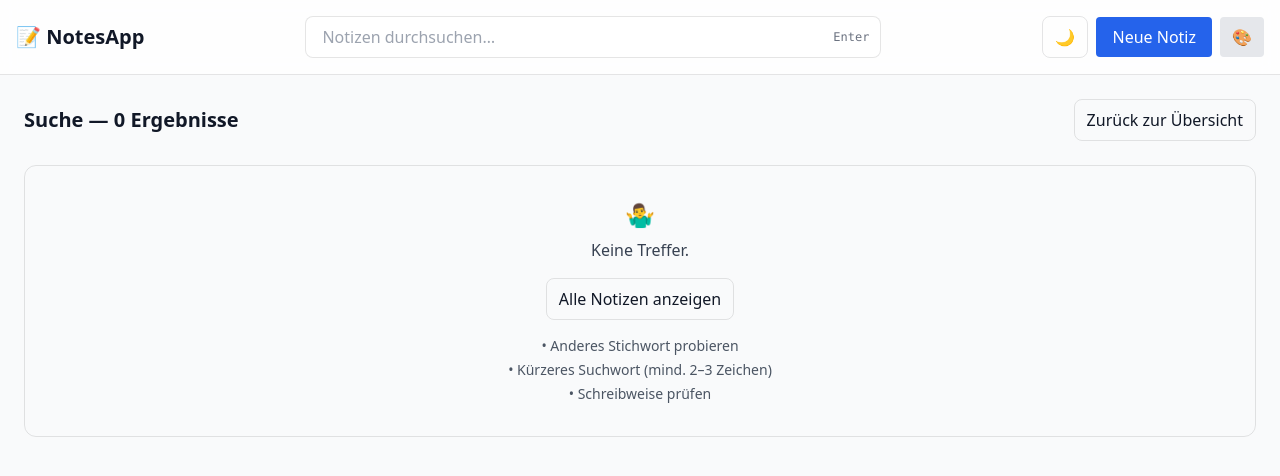
After one commit to SwallowMyJinx/Notesapp, a Django app: page /notes/search/ in a window 1280 px wide. The commit adds this page. Shown: the top 476 px of the page. Run offline with Django 5.2, Linux system fonts and the light colour scheme; some libraries are stand-ins or nearby versions.

Commit message:
Searchbar with autocomplete added

```diff
--- a/notesapp/notes/templates/base.html
+++ b/notesapp/notes/templates/base.html
@@ -15,28 +15,25 @@
   <title>{% block title %}Notes{% endblock %}</title>
   <meta name="color-scheme" content="light dark" />
 
-  <!-- (Optional) Verhindert FOUC: setzt .dark so früh wie möglich -->
+  <!-- (Optional) Verhindert FOUC: setzt .dark früh -->
   <script>
     (function () {
-      const saved = localStorage.getItem('theme'); // 'dark' | 'light' | null
+      const saved = localStorage.getItem('theme');
       const dark = saved ? saved === 'dark' : window.matchMedia('(prefers-color-scheme: dark)').matches;
       if (dark) document.documentElement.classList.add('dark');
     })();
   </script>
 
-  <!-- Tailwind CDN zuerst laden -->
+  <!-- Tailwind CDN -->
   <script src="https://cdn.tailwindcss.com"></script>
-  <!-- Dann konfigurieren -->
+  <!-- Tailwind Konfig -->
   <script>
-    tailwind.config = {
-      darkMode: 'class'
-    };
+    tailwind.config = { darkMode: 'class' };
   </script>
 
   <!-- Alpine.js -->
   <script defer src="https://unpkg.com/alpinejs@3.x.x/dist/cdn.min.js"></script>
 
-  <!-- x-cloak Hilfsklasse -->
   <style>[x-cloak]{display:none!important}</style>
 
   <!-- Alpine Store -->
@@ -49,14 +46,114 @@
         close() { this.openDrawer = false; this.noteId = null; }
       });
     });
+
+    // Autocomplete-Logik
+    function noteSearch() {
+      return {
+        q: new URLSearchParams(window.location.search).get('q') || '',
+        results: [],
+        open: false,
+        activeIndex: -1,
+        listId: 'search-list-' + Math.random().toString(36).slice(2),
+        suggest() {
+          const term = this.q.trim();
+          if (!term) { this.results = []; this.open = false; return; }
+          fetch(`{% url 'search_suggest' %}?q=` + encodeURIComponent(term))
+            .then(r => r.json())
+            .then(({ results }) => {
+              this.results = results || [];
+              this.open = this.results.length > 0;
+              this.activeIndex = -1;
+            })
+            .catch(() => { this.results = []; this.open = false; });
+        },
+        next() {
+          if (!this.open || !this.results.length) return;
+          this.activeIndex = (this.activeIndex + 1) % this.results.length;
+          this.scrollActiveIntoView();
+        },
+        prev() {
+          if (!this.open || !this.results.length) return;
+          this.activeIndex = (this.activeIndex - 1 + this.results.length) % this.results.length;
+          this.scrollActiveIntoView();
+        },
+        choose(i) {
+          const r = this.results[i];
+          if (!r) return;
+          window.location = r.url;
+          this.close();
+        },
+        go() {
+          if (this.activeIndex >= 0 && this.results[this.activeIndex]) {
+            window.location = this.results[this.activeIndex].url;
+          } else {
+            window.location = `{% url 'search' %}?q=` + encodeURIComponent(this.q.trim());
+          }
+          this.close();
+        },
+        close() { this.open = false; this.activeIndex = -1; },
+        hover(i) { this.activeIndex = i; },
+        scrollActiveIntoView() {
+          queueMicrotask(() => {
+            const el = document.querySelector(`#${this.listId} [data-idx='${this.activeIndex}']`);
+            if (el) el.scrollIntoView({ block: 'nearest' });
+          });
+        },
+      }
+    }
   </script>
 </head>
 
 <body class="bg-gray-50 text-gray-900 dark:bg-gray-900 dark:text-white">
   <!-- Navbar -->
   <nav class="p-4 bg-white/80 dark:bg-gray-800/80 backdrop-blur border-b border-black/10 dark:border-white/10
-              flex justify-between items-center">
+              flex flex-wrap gap-3 items-center justify-between">
     <h1 class="text-xl font-bold">📝 NotesApp</h1>
+
+    <!-- Suche mit Autocomplete -->
+    <div class="flex-1 max-w-xl w-full relative" x-data="noteSearch()" @keydown.escape="close()" @click.outside="close()">
+      <label for="q" class="sr-only">Suche</label>
+      <div class="relative">
+        <input id="q" name="q" type="search" x-model="q"
+               @input.debounce.200ms="suggest"
+               @keydown.arrow-down.prevent="next()"
+               @keydown.arrow-up.prevent="prev()"
+               @keydown.enter.prevent="go()"
+               role="combobox"
+               :aria-expanded="open ? 'true' : 'false'"
+               :aria-controls="listId"
+               placeholder="Notizen durchsuchen…"
+               class="w-full px-4 py-2 rounded-lg border border-black/10 dark:border-white/10
+                      bg-white/80 dark:bg-gray-800/80 backdrop-blur
+                      focus:outline-none focus:ring-2 focus:ring-blue-500" />
+        <kbd class="absolute right-3 top-1/2 -translate-y-1/2 text-xs text-gray-500 dark:text-gray-400">Enter</kbd>
+      </div>
+
+      <!-- Dropdown -->
+      <ul x-show="open && results.length" x-cloak
+          :id="listId"
+          class="absolute z-50 mt-2 w-full max-h-72 overflow-auto
+                 rounded-lg border border-black/10 dark:border-white/10
+                 bg-white dark:bg-gray-800 shadow-lg">
+        <template x-for="(r, i) in results" :key="r.id">
+          <li :data-idx="i"
+              :class="i === activeIndex ? 'bg-black/5 dark:bg-white/10' : ''"
+              class="cursor-pointer"
+              role="option"
+              @mousemove="hover(i)"
+              @mousedown.prevent="choose(i)">
+            <div class="px-3 py-2">
+              <div class="font-medium truncate" x-text="r.title"></div>
+              <div class="text-xs text-gray-600 dark:text-gray-400 truncate" x-text="r.snippet"></div>
+            </div>
+          </li>
+        </template>
+        <li class="px-3 py-2 text-xs text-gray-500 dark:text-gray-400 border-t border-black/10 dark:border-white/10">
+          ↑/↓ wählen • Enter öffnen • Esc schließen
+        </li>
+      </ul>
+    </div>
+
     <div class="flex items-center gap-2">
       <!-- Theme Toggle -->
       <button
--- /dev/null
+++ b/notesapp/notes/templates/notes/search_results.html
@@ -0,0 +1,126 @@
+{# templates/search_results.html #}
+{% extends "base.html" %}
+{% block title %}Suche – {{ q }}{% endblock %}
+
+{% block content %}
+  <!-- Kopf -->
+  <div class="mb-6 flex flex-wrap items-center justify-between gap-3">
+    <h2 class="text-lg sm:text-xl font-semibold">
+      {% with notes|length as count %}
+        {% if q %}
+          Suche nach „{{ q }}“ — {{ count }} Ergebnis{% if count != 1 %}se{% endif %}
+        {% else %}
+          Suche — {{ count }} Ergebnis{% if count != 1 %}se{% endif %}
+        {% endif %}
+      {% endwith %}
+    </h2>
+
+    <div class="flex items-center gap-2">
+      <a href="{% url 'note_list' %}"
+         class="px-3 py-2 rounded-lg border border-black/10 dark:border-white/10
+                hover:bg-black/5 dark:hover:bg-white/10 transition">
+        Zurück zur Übersicht
+      </a>
+    </div>
+  </div>
+
+  {# Optional: Farb-/Label-Chips, falls vom View geliefert #}
+  {% if labels %}
+    <div class="mb-4 flex flex-wrap items-center gap-2">
+      <a href="{% url 'note_list' %}"
+         class="px-3 py-1.5 rounded border border-white/10 bg-white/10">
+         Alle
+      </a>
+      {% for c, bg, label in labels %}
+        <a href="{% url 'note_list' %}?color={{ c }}"
+           class="px-3 py-1.5 rounded border border-white/10 flex items-center gap-2">
+          <span class="inline-block w-3 h-3 rounded {{ bg }}"></span>
+          <span class="text-sm">{{ label|default:c|capfirst }}</span>
+        </a>
+      {% endfor %}
+    </div>
+  {% endif %}
+
+  {% if notes %}
+    <!-- Grid wie in notelist -->
+    <div class="grid grid-cols-1 sm:grid-cols-2 lg:grid-cols-3 gap-4">
+      {% for n in notes %}
+        <div class="
+          p-4 rounded-xl shadow text-black flex flex-col justify-between
+          {% if n.color == 'yellow' %}bg-yellow-400{% elif n.color == 'green' %}bg-green-400
+          {% elif n.color == 'blue' %}bg-blue-400{% elif n.color == 'purple' %}bg-purple-400
+          {% elif n.color == 'pink' %}bg-pink-400{% elif n.color == 'gray' %}bg-gray-400
+          {% elif n.color == 'red' %}bg-red-400{% elif n.color == 'orange' %}bg-orange-400
+          {% else %}bg-yellow-400{% endif %}
+        ">
+          <div>
+            <a href="{{ n.get_absolute_url|default:'#' }}" class="group">
+              <h3 class="font-bold text-lg leading-snug group-hover:underline">
+                {{ n.title|default:"(ohne Titel)" }}
+              </h3>
+            </a>
+
+            {% if n.content %}
+              <p class="mt-2 leading-relaxed">
+                {{ n.content|truncatechars:220 }}
+              </p>
+            {% endif %}
+
+            {% if n.deadline %}
+              <p class="mt-2 font-semibold text-red-700">
+                🗓️ Deadline: {{ n.deadline|date:"d.m.Y" }}
+              </p>
+            {% endif %}
+
+            <small class="block mt-2 text-xs opacity-80">
+              Geändert: {{ n.updated_at|date:"d.m.Y H:i" }}
+            </small>
+          </div>
+
+
+
+            <a href="{% url 'edit_note' n.id %}"
+               class="px-3 py-1.5 rounded-lg bg-blue-600 text-white hover:bg-blue-700 transition">
+              ✏️ Bearbeiten
+            </a>
+
+
+
+            {% if n.label_text %}
+              <span class="ml-auto px-2 py-1 rounded-full bg-black/20 text-xs font-medium">
+                {{ n.label_text }}
+              </span>
+            {% endif %}
+          </div>
+        </div>
+      {% endfor %}
+    </div>
+  {% else %}
+    <!-- Empty State -->
+    <div class="rounded-xl border border-black/10 dark:border-white/10 p-8 text-center">
+      <div class="text-2xl mb-2">🤷‍♂️</div>
+      <p class="text-gray-700 dark:text-gray-300">
+        Keine Treffer{% if q %} für „{{ q }}“{% endif %}.
+      </p>
+      <div class="mt-4 flex flex-wrap gap-2 justify-center">
+        <a href="{% url 'note_list' %}"
+           class="px-3 py-2 rounded-lg border border-black/10 dark:border-white/10
+                  hover:bg-black/5 dark:hover:bg-white/10 transition">
+          Alle Notizen anzeigen
+        </a>
+        {% if q %}
+          <a href="{% url 'search' %}"
+             class="px-3 py-2 rounded-lg border border-black/10 dark:border-white/10
+                    hover:bg-black/5 dark:hover:bg-white/10 transition">
+            Neue Suche
+          </a>
+        {% endif %}
+      </div>
+      <ul class="mt-4 text-sm text-gray-600 dark:text-gray-400 space-y-1">
+        <li>• Anderes Stichwort probieren</li>
+        <li>• Kürzeres Suchwort (mind. 2–3 Zeichen)</li>
+        <li>• Schreibweise prüfen</li>
+      </ul>
+    </div>
+  {% endif %}
+{% endblock %}
--- a/notesapp/notes/urls.py
+++ b/notesapp/notes/urls.py
@@ -6,6 +6,8 @@ urlpatterns = [
     path("add/", views.add_note, name="add_note"),
     path("edit/<int:pk>/", views.edit_note, name="edit_note"),
     path("delete/<int:pk>/", views.delete_note, name="delete_note"),
-    path("color/", views.update_color, name="update_color"),  # POST
+    path("color/", views.update_color, name="update_color"),  # post request
     path("color-labels/", views.update_color_labels, name="update_color_labels"),
+    path("search/", views.search, name="search"),
+    path("search/suggest/", views.search_suggest, name="search_suggest"),
 ]
--- a/notesapp/notes/views.py
+++ b/notesapp/notes/views.py
@@ -3,6 +3,11 @@ from django.contrib.auth.decorators import login_required
 from django.utils import timezone
 from django.http import HttpResponseBadRequest
 from .models import Note, ColorLabel
+from django.db.models import Q
+from django.http import JsonResponse
+from django.shortcuts import render
+from django.urls import reverse
+from .models import Note
 
 # Zentrale Farbdefinition
 ALLOWED_COLORS = [
@@ -45,6 +50,9 @@ def note_list(request):
     labels_map = _get_color_labels_map(request.user)
     # Liste für Templates: (color, tailwind_bg_class, label_text)
     labels = [(c, bg, labels_map.get(c, "")) for c, bg in ALLOWED_COLORS]
+
+    for n in notes:
+        n.label_text = labels_map.get(n.color, "").strip()
 
     context = {
         "notes": notes,
@@ -143,3 +151,38 @@ def update_color_labels(request):
         obj.save()
 
     return redirect("note_list")
+
+
+def search(request):
+    q = (request.GET.get("q") or "").strip()
+    notes = Note.objects.none()
+    if q:
+        notes = Note.objects.filter(
+            Q(title__icontains=q) | Q(content__icontains=q)
+        ).order_by("-updated_at")
+    return render(request, "./notes/search_results.html", {"q": q, "notes": notes})
+
+def search_suggest(request):
+    q = (request.GET.get("q") or "").strip()
+    out = []
+    if q:
+        qs = (Note.objects
+              .filter(Q(title__icontains=q) | Q(content__icontains=q))
+              .order_by("-updated_at")[:8])
+        for n in qs:
+            # Ziel-URL für Klick auf Vorschlag:
+            if hasattr(n, "get_absolute_url"):
+                url = n.get_absolute_url()
+            else:
+                # Fallback: öffnet Suchseite mit dem aktuellen Query
+                url = reverse("search") + f"?q={q}"
+            snippet = (n.content or "").replace("\n", " ")
+            if len(snippet) > 90:
+                snippet = snippet[:90].rstrip() + "…"
+            out.append({
+                "id": n.pk,
+                "title": n.title or "(ohne Titel)",
+                "url": url,
+                "snippet": snippet,
+            })
+    return JsonResponse({"results": out})
```
